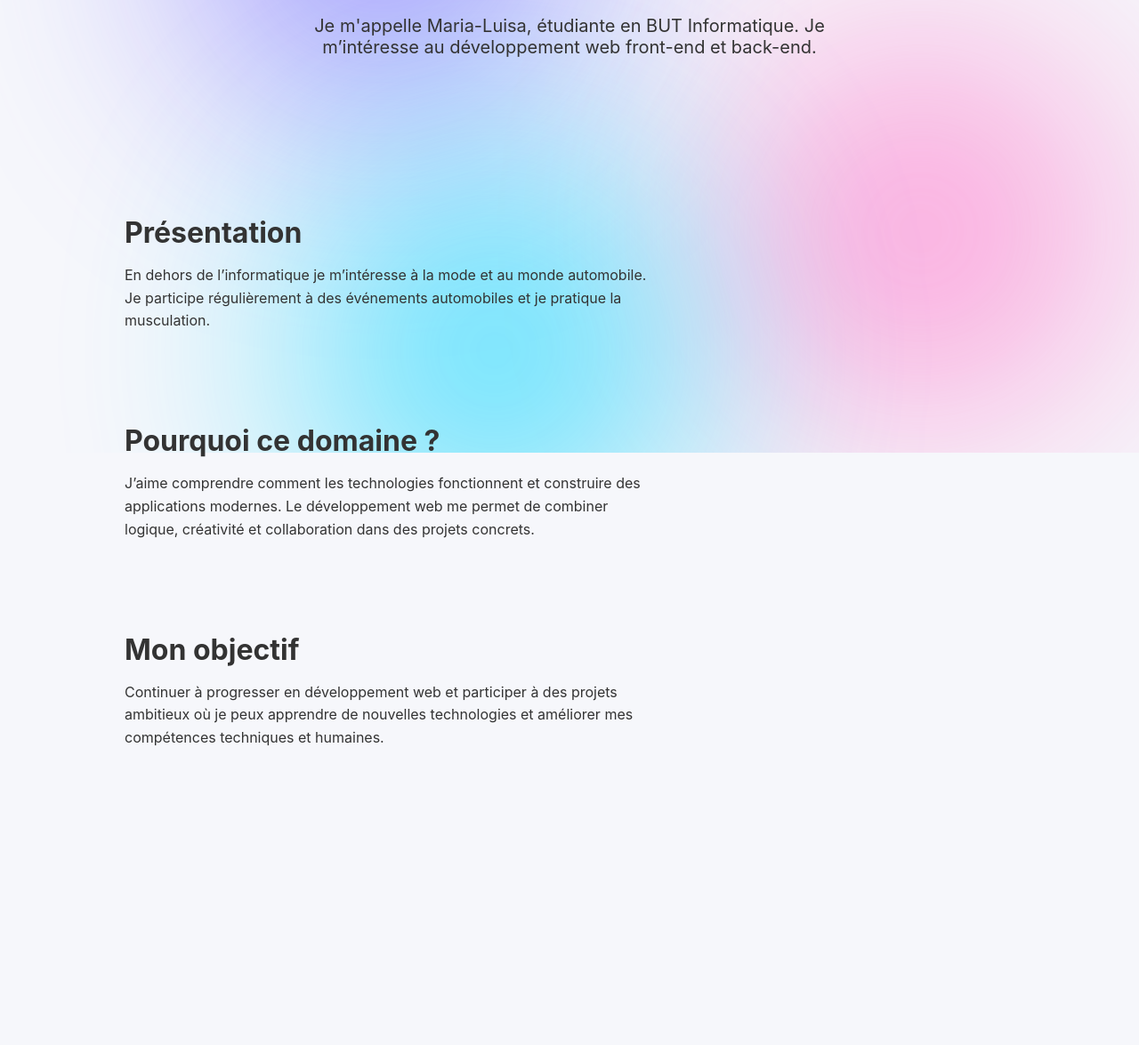
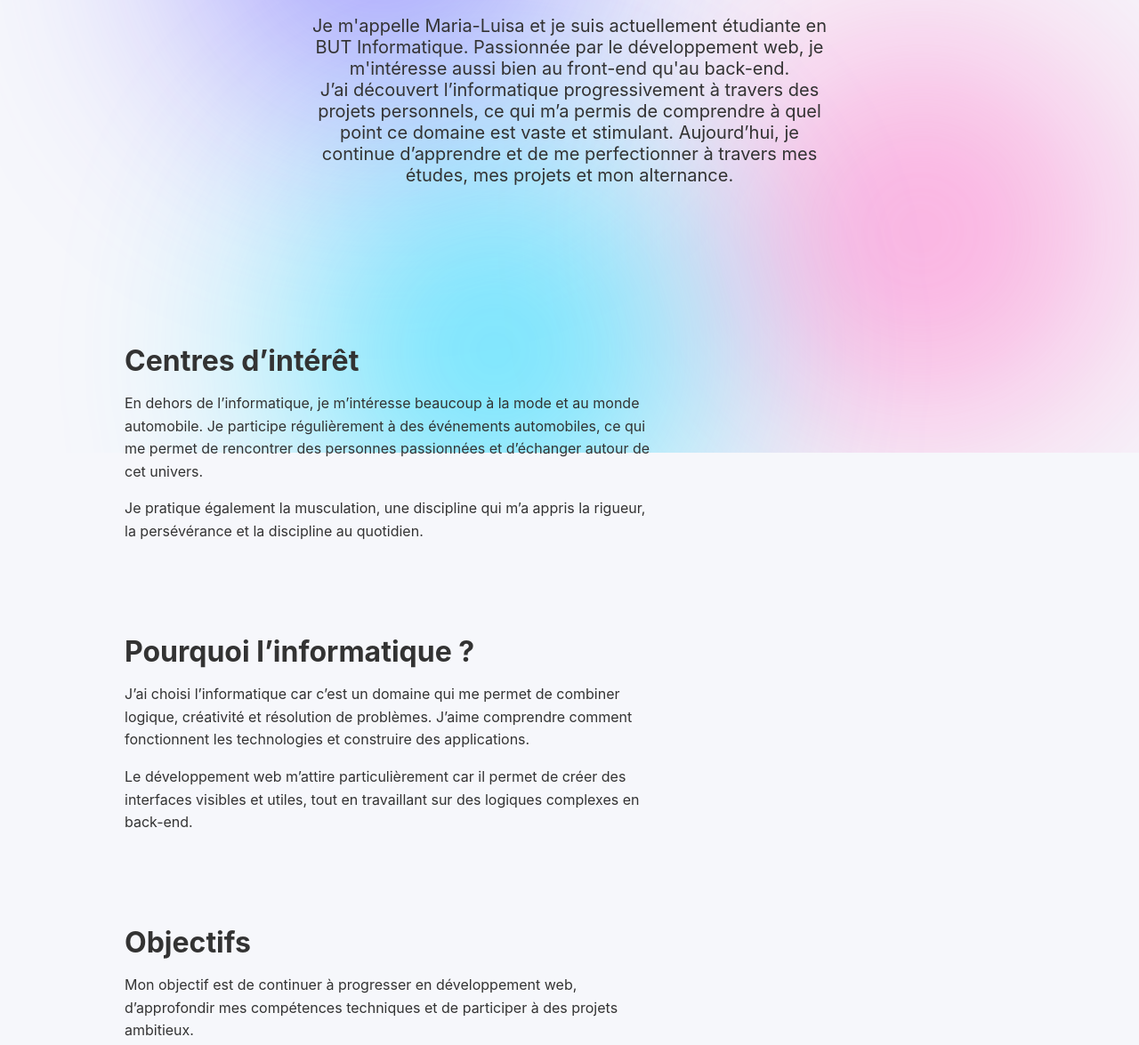
Before and after one commit to marialuisa-code/ebook, a plain HTML site: page index.html in a window 1280 px wide. Shown: the part 291-1466 px from the top of the page at 89% size. Before the commit the page ends 1179 px from the top, so only its background shows below. Drawn offline with Linux system fonts and the light colour scheme.

Commit message:
presentation

```diff
--- a/index.html
+++ b/index.html
@@ -25,32 +25,52 @@
         <section class="hero reveal">
             <h1>Portfolio</h1>
             <p>
-                Je m'appelle Maria-Luisa, étudiante en BUT Informatique. Je m’intéresse au développement web front-end
-                et back-end.
+                Je m'appelle Maria-Luisa et je suis actuellement étudiante en BUT Informatique.
+                Passionnée par le développement web, je m'intéresse aussi bien au front-end qu'au back-end.
+            </p>
+            <p>
+                J’ai découvert l’informatique progressivement à travers des projets personnels,
+                ce qui m’a permis de comprendre à quel point ce domaine est vaste et stimulant.
+                Aujourd’hui, je continue d’apprendre et de me perfectionner à travers mes études,
+                mes projets et mon alternance.
             </p>
         </section>
 
         <section class="about reveal">
-            <h2>Présentation</h2>
+            <h2>Centres d’intérêt</h2>
             <p>
-                En dehors de l’informatique je m’intéresse à la mode et au monde automobile. Je participe régulièrement
-                à des événements automobiles et je pratique la musculation.
+                En dehors de l’informatique, je m’intéresse beaucoup à la mode et au monde automobile.
+                Je participe régulièrement à des événements automobiles, ce qui me permet de rencontrer
+                des personnes passionnées et d’échanger autour de cet univers.
+            </p>
+            <p>
+                Je pratique également la musculation, une discipline qui m’a appris la rigueur,
+                la persévérance et la discipline au quotidien.
             </p>
         </section>
 
         <section class="about reveal">
-            <h2>Pourquoi ce domaine ?</h2>
+            <h2>Pourquoi l’informatique ?</h2>
             <p>
-                J’aime comprendre comment les technologies fonctionnent et construire des applications modernes. Le
-                développement web me permet de combiner logique, créativité et collaboration dans des projets concrets.
+                J’ai choisi l’informatique car c’est un domaine qui me permet de combiner logique,
+                créativité et résolution de problèmes. J’aime comprendre comment fonctionnent les technologies
+                et construire des applications.
+            </p>
+            <p>
+                Le développement web m’attire particulièrement car il permet de créer des interfaces visibles
+                et utiles, tout en travaillant sur des logiques complexes en back-end.
             </p>
         </section>
 
         <section class="about reveal">
-            <h2>Mon objectif</h2>
+            <h2>Objectifs</h2>
             <p>
-                Continuer à progresser en développement web et participer à des projets ambitieux où je peux apprendre
-                de nouvelles technologies et améliorer mes compétences techniques et humaines.
+                Mon objectif est de continuer à progresser en développement web,
+                d’approfondir mes compétences techniques et de participer à des projets ambitieux.
+            </p>
+            <p>
+                Je souhaite évoluer dans un environnement où je peux apprendre en continu,
+                collaborer avec d’autres développeurs et contribuer à des projets.
             </p>
         </section>
 
```
Also changed, not shown: contact.html (+1 -1 lines).
